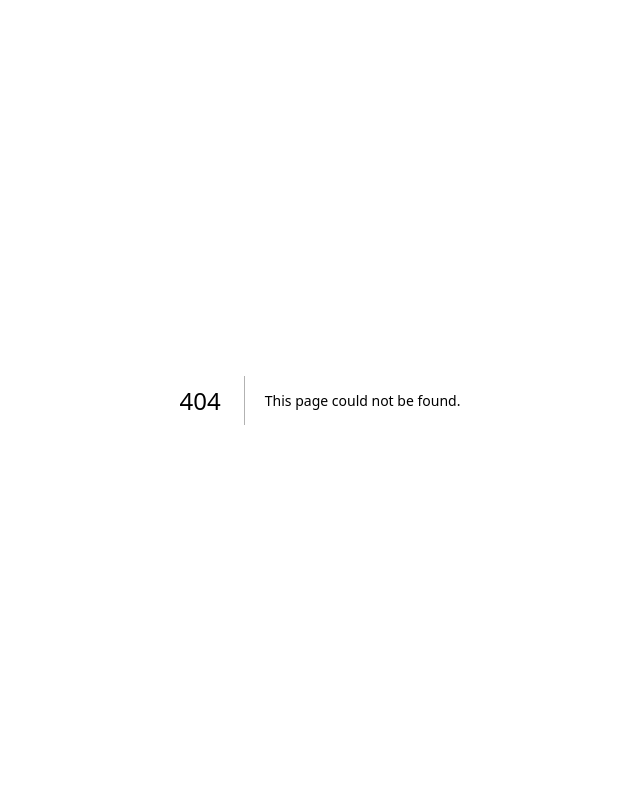
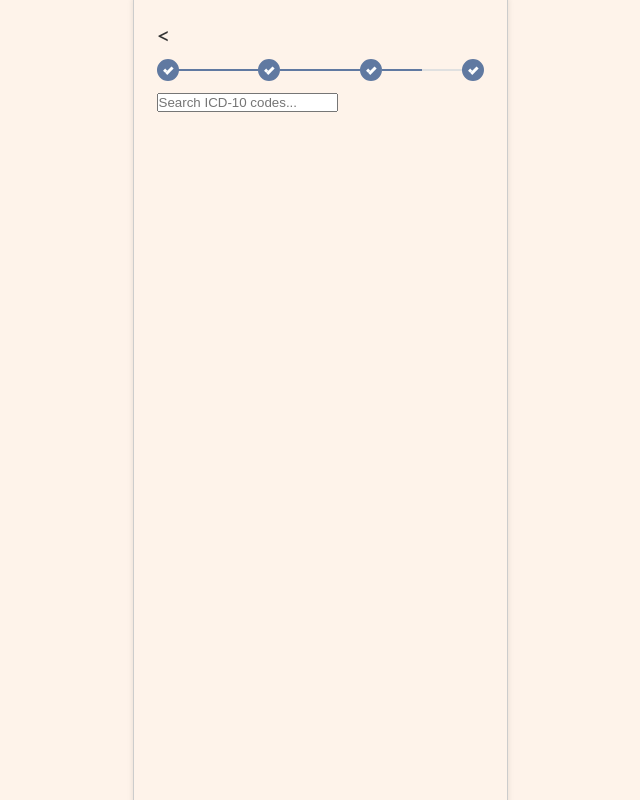
Before and after one commit to wjdittmar/textCare, a Next.js app in the folder front/textcare/: page /onboarding/conditions/search in a window 1280 px wide. Before the commit this address had no page. Shown: the whole page, without its empty margins (320-960 px from the left). Built offline with nearby package versions, Linux system fonts and the light colour scheme.

Commit message:
pull results to frontend

```diff
--- /dev/null
+++ b/front/textcare/src/app/components/AutoComplete.tsx
@@ -0,0 +1,88 @@
+"use client";
+
+import React, { useState, useEffect } from "react";
+
+interface AutoCompleteProps {
+  apiURL: string;
+  placeholder?: string;
+  queryLimit?: number;
+  debounceDuration?: number;
+}
+
+export function AutoComplete({
+  apiURL,
+  placeholder = "Search ICD-10 codes...",
+  queryLimit = 10,
+  debounceDuration = 300,
+}: AutoCompleteProps) {
+  const [query, setQuery] = useState("");
+  const [results, setResults] = useState<string[]>([]);
+  const [isLoading, setIsLoading] = useState(false);
+  const [error, setError] = useState<string | null>(null);
+  const [debouncedQuery, setDebouncedQuery] = useState(query);
+
+  // Debounce effect
+  useEffect(() => {
+    const handler = setTimeout(() => {
+      setDebouncedQuery(query);
+    }, debounceDuration);
+
+    return () => clearTimeout(handler);
+  }, [query, debounceDuration]);
+
+  useEffect(() => {
+    if (!debouncedQuery) {
+      setResults([]);
+      return;
+    }
+
+    const fetchData = async () => {
+      setIsLoading(true);
+      setError(null);
+      try {
+        const response = await fetch(
+          `${apiURL}/?qs=${debouncedQuery}&limit=${queryLimit}`,
+        );
+        if (!response.ok) {
+          throw new Error("Failed to fetch data");
+        }
+        const data = await response.json();
+        console.log(data);
+        if (data.icd10codes) {
+          setResults(data.icd10codes.map((item: any) => item.desc));
+        } else {
+          setResults([]);
+        }
+      } catch (err) {
+        setError(err.message);
+      } finally {
+        setIsLoading(false);
+      }
+    };
+
+    fetchData();
+  }, [debouncedQuery, apiURL, queryLimit]);
+
+  return (
+    <div className="autocomplete-container">
+      <input
+        type="text"
+        value={query}
+        onChange={(e) => setQuery(e.target.value)}
+        placeholder={placeholder}
+        className="autocomplete-input"
+      />
+      {isLoading && <div className="autocomplete-loading">Loading...</div>}
+      {error && <div className="autocomplete-error">{error}</div>}
+      {results.length > 0 && (
+        <ul className="autocomplete-results">
+          {results.map((desc, index) => (
+            <li key={index} className="autocomplete-result-item">
+              {desc}
+            </li>
+          ))}
+        </ul>
+      )}
+    </div>
+  );
+}
--- /dev/null
+++ b/front/textcare/src/app/onboarding/conditions/search/page.tsx
@@ -0,0 +1,20 @@
+"use client";
+
+import { AutoComplete } from "@/app/components/AutoComplete";
+import { Header } from "@/app/components/Header";
+export default function SearchPage() {
+  const baseApiUrl = process.env.NEXT_PUBLIC_API_URL || "http://localhost:3000";
+  const apiUrl = baseApiUrl + "/v1/icd10";
+
+  return (
+    <div>
+      <Header
+        currentStep={2}
+        includeBack={true}
+        backHref="/onboarding/providers/confirm"
+      />
+
+      <AutoComplete apiURL={apiUrl} />
+    </div>
+  );
+}
```
